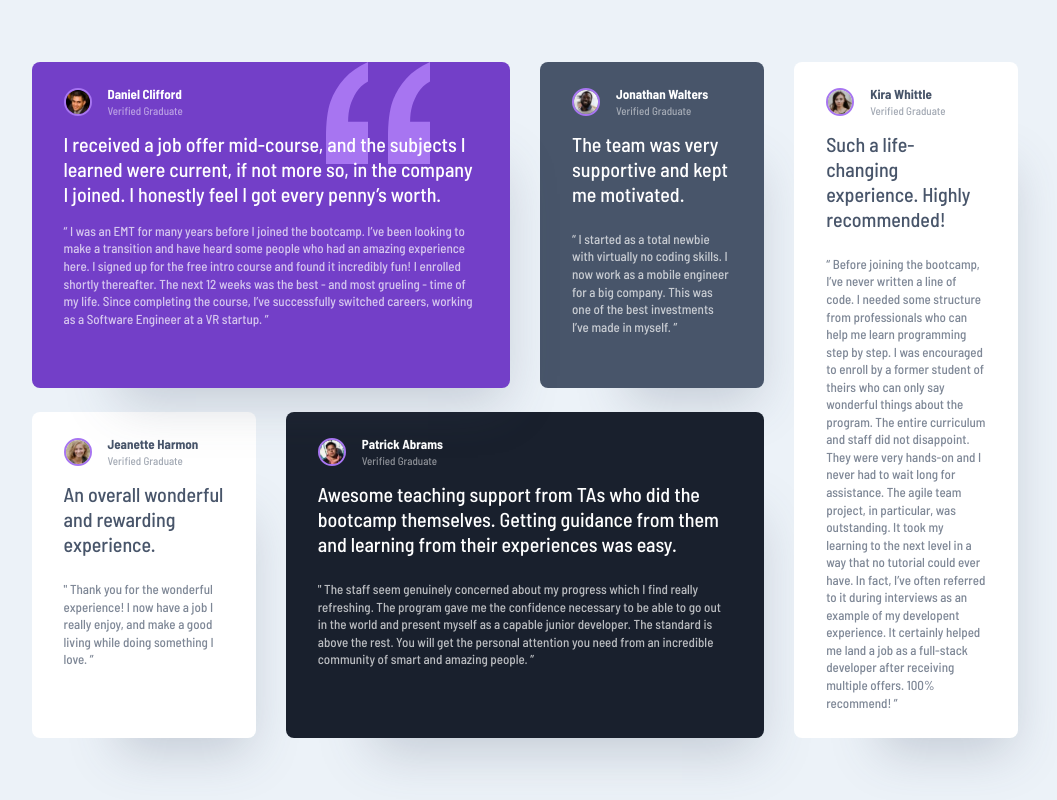
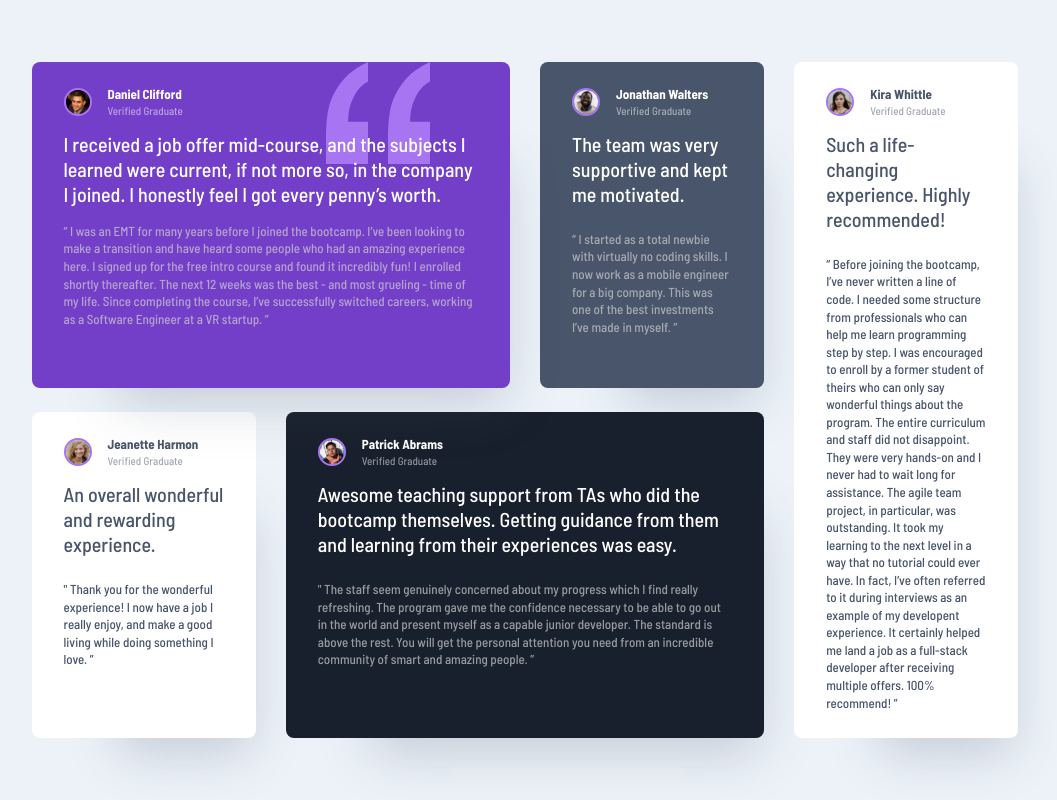
Before and after one commit to thibault-deverge/FME-Testimonial_grid, a website: page index.html in a window 1280 px wide. Shown: the whole page, without its empty margins (115-1172 px from the left). Drawn offline with Linux system fonts and the light colour scheme.

Commit message:
Change color font testimonial__quote

```diff
--- a/scss/components/testimonial.scss
+++ b/scss/components/testimonial.scss
@@ -54,7 +54,7 @@
 	}
 
 	&__quote {
-		opacity: 0.7;
+		color: rgba(var.$clr-light-gray, 0.7);
 		line-height: 1.35;
 	}
 }
@@ -113,6 +113,10 @@
 .testimonial--white-1,
 .testimonial--white-2 {
 	background-color: var.$clr-pure-white;
+
+	& .testimonial__quote {
+		color: var.$clr-gray;
+	}
 }
 
 .testimonial--white-2 {
```
Also changed, not shown: css/main.css, 1 other file.
